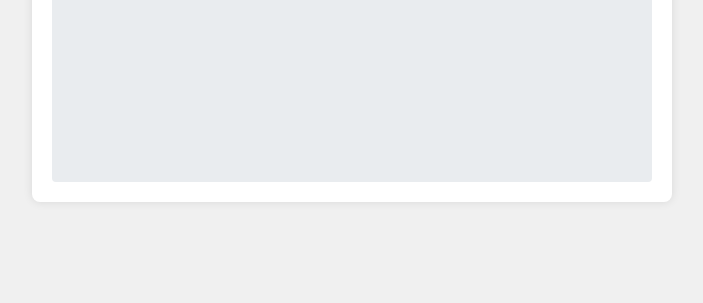
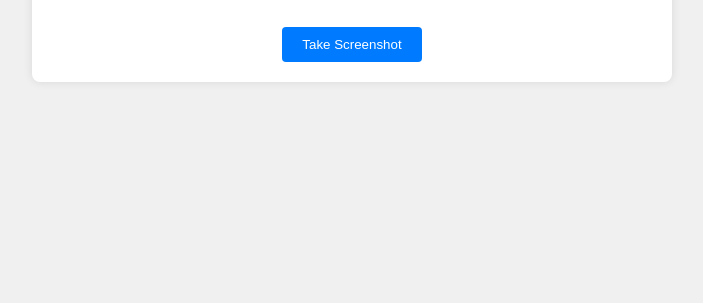
Before and after one commit to Cosimoyannis/visionvoice, a browser extension: page index.html in a window 1280 px wide. Shown: the part 497-800 px from the top of the page, without its empty margins (48-751 px from the left). Drawn offline with Linux system fonts and the light colour scheme.

Commit message:
style change

```diff
--- a/index.html
+++ b/index.html
@@ -39,14 +39,14 @@
     button:hover {
       background-color: #0056b3;
     }
-    #result {
+    /* #result {
       margin-top: 20px;
       padding: 10px;
       background-color: #e9ecef;
       border-radius: 4px;
-      height: 200px; /* Fixed height */
-      overflow-y: auto; /* Enable vertical scroll */
-    }
+      height: 200px;
+      overflow-y: auto;
+    } */
     .loading {
       display: none;
       margin-top: 20px;
--- a/script.js
+++ b/script.js
@@ -24,8 +24,7 @@ document.getElementById('screenshot-button').addEventListener('click', async ()
         const reader = new FileReader();
         reader.onload = function(e) {
           resultDiv.innerHTML = `
-            <img src="${e.target.result}" alt="Screenshot Image" style="max-width: 100%; max-height: 30vh; margin-bottom: 20px;">
-            <p>${data.content}</p>
+
             <audio controls id="audio-player"></audio>`;
 
           const audioPlayer = document.getElementById('audio-player');
```
